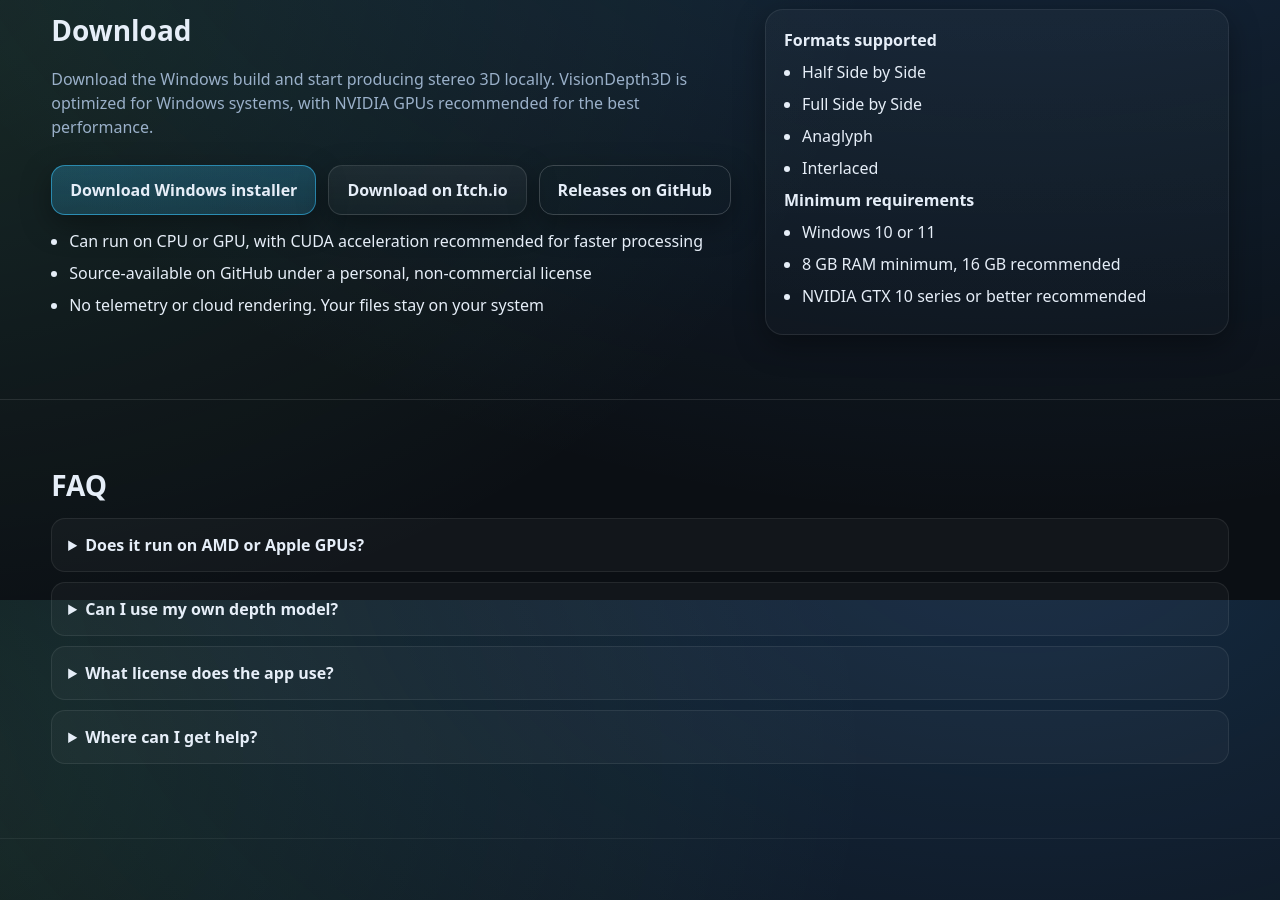
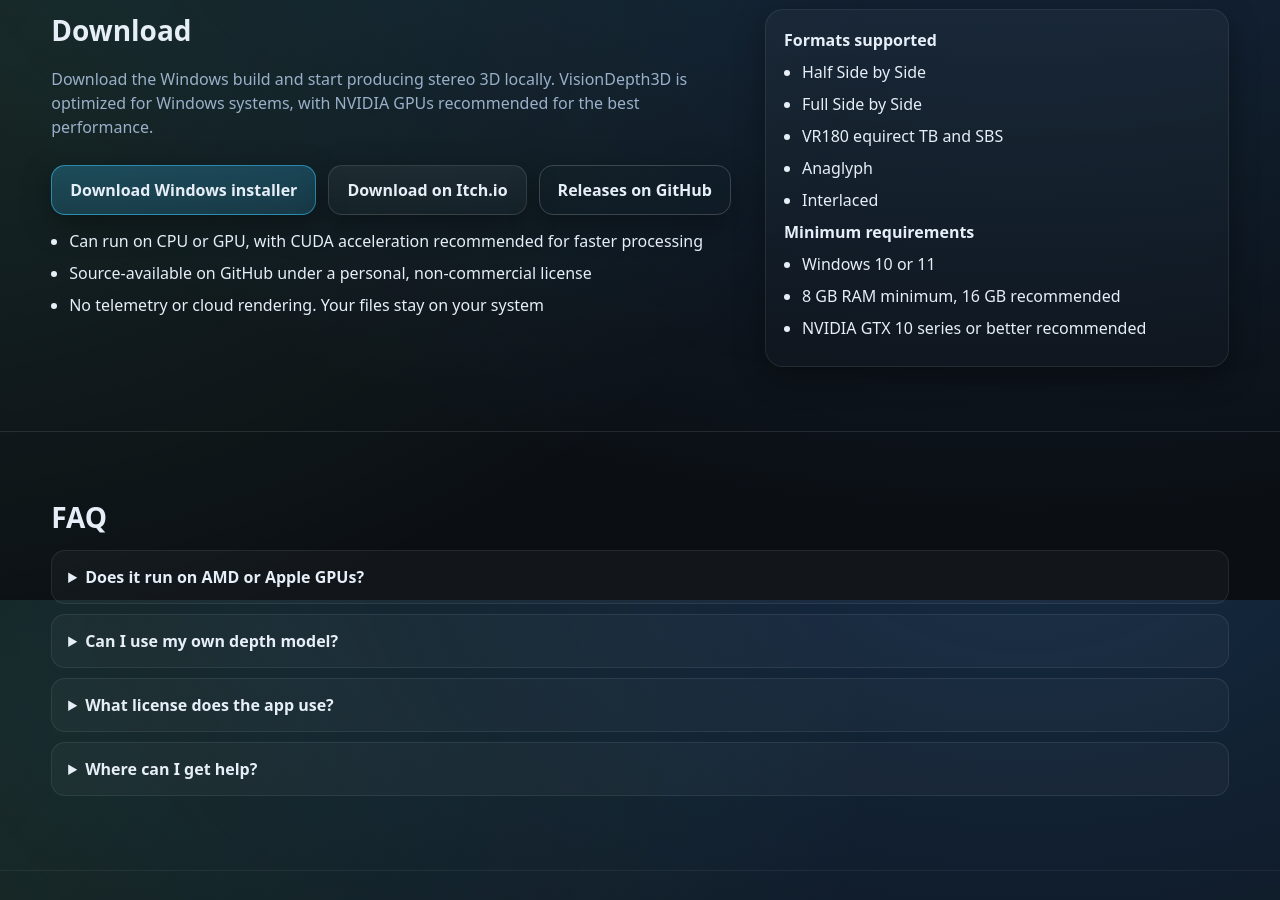
Before and after one commit to VisionDepth/VisionDepth3D, a plain HTML site: page index.html in a window 1280 px wide. Shown: the part 2600-3500 px from the top of the page. Drawn offline with Linux system fonts and the light colour scheme.

Commit message:
Update index.html

```diff
--- a/index.html
+++ b/index.html
@@ -279,6 +279,7 @@
           <ul class="list">
             <li>Half Side by Side</li>
             <li>Full Side by Side</li>
+            <li>VR180 equirect TB and SBS </li>
             <li>Anaglyph</li>
             <li>Interlaced</li>
           </ul>
```
